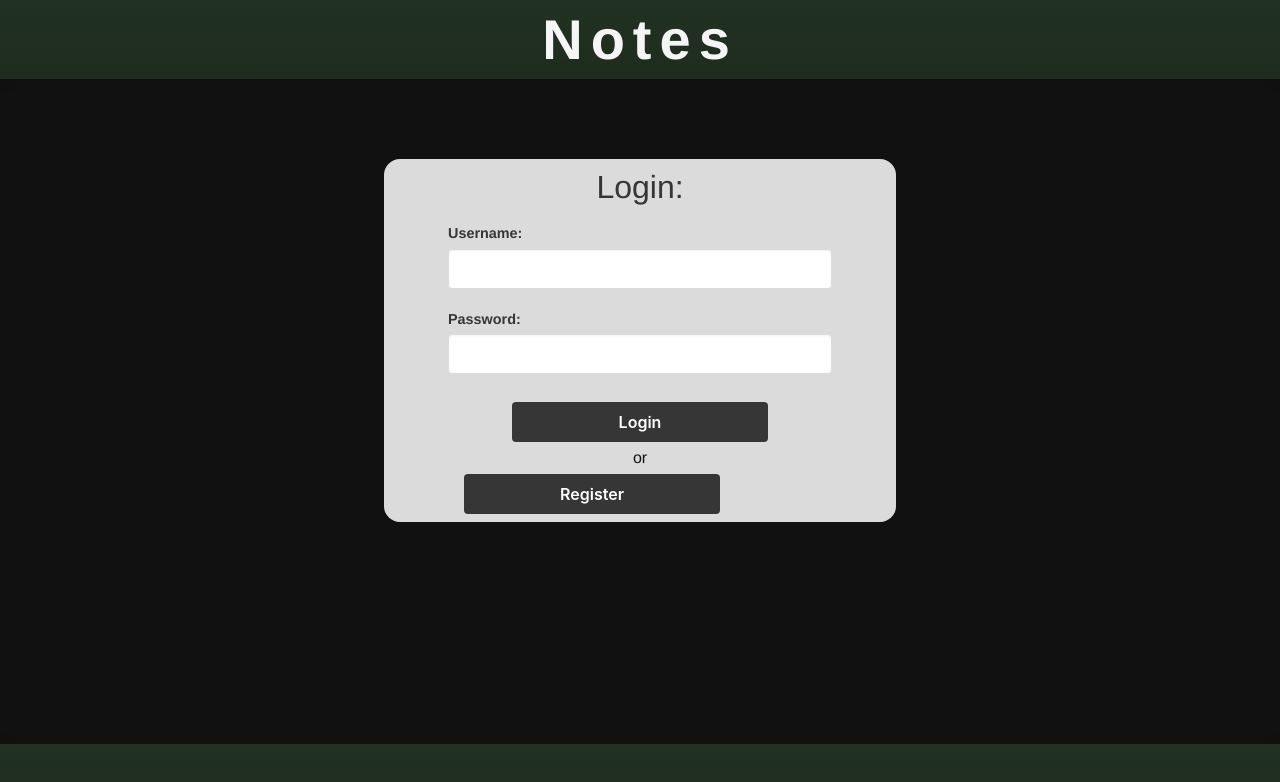
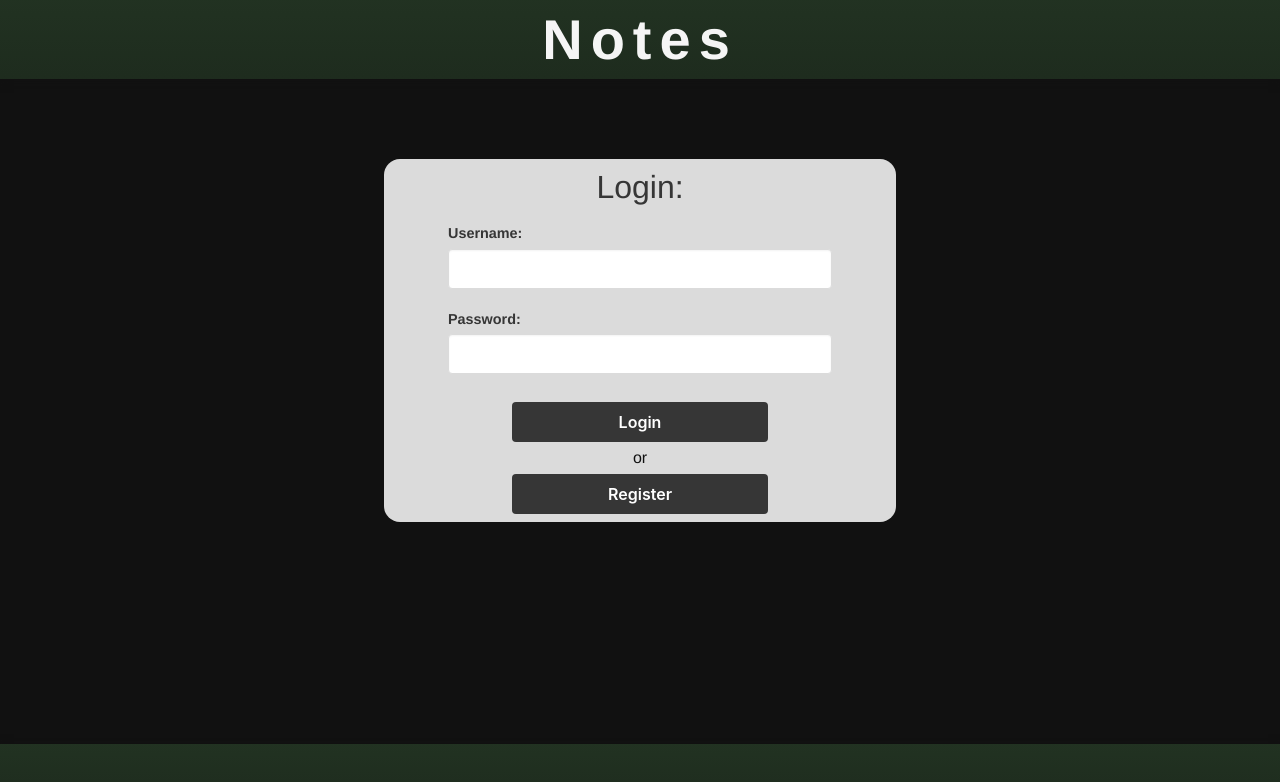
Before and after one commit to kylbutlr/notes-app-react, a React (Create React App) app: page / in a window 1280 px wide. Shown: the top 782 px of the page. Built offline with nearby package versions, Linux system fonts and the light colour scheme.

Commit message:
minor fix

```diff
--- a/src/App.css
+++ b/src/App.css
@@ -214,6 +214,8 @@ h4 {
   border-radius: 1rem;
   margin: 10vh auto 0;
   padding: 0.5rem;
+  flex-direction: column;
+  align-items: center;
 }
 
 .login form,
@@ -267,7 +269,7 @@ input[type=submit] {
 .edit-tag input[type=submit] {
   height: 5vh;
   width: 50vw;
-  margin: 0.5rem 5vh 0;
+  margin: 0.5rem auto 0;
 }
 
 .login h2,
@@ -275,15 +277,9 @@ input[type=submit] {
   margin-bottom: 0 !important;
 }
 
-.login button,
-.register button {
-  margin: 0.25rem 6.5vh 0;
-}
-
 .or {
   background: transparent !important;
-  margin: 0.25rem auto 0;
-  width: 5vw !important;
+  margin-top: 0.25rem;
   text-align: center;
 }
 
--- a/src/App.js
+++ b/src/App.js
@@ -1165,7 +1165,7 @@ class App extends Component {
           <div
             className='login'
             style={{
-              display: this.state.activeTab === tabs.LOGIN ? 'block' : 'none',
+              display: this.state.activeTab === tabs.LOGIN ? 'flex' : 'none',
             }}>
             <h2 className='subtitle is-3 has-text-dark has-text-centered'>Login:</h2>
             <LoginForm
@@ -1185,7 +1185,7 @@ class App extends Component {
           <div
             className='register'
             style={{
-              display: this.state.activeTab === tabs.REGISTER ? 'block' : 'none',
+              display: this.state.activeTab === tabs.REGISTER ? 'flex' : 'none',
             }}>
             <h2 className='subtitle is-3 has-text-dark has-text-centered'>Register:</h2>
             <RegisterForm
```
